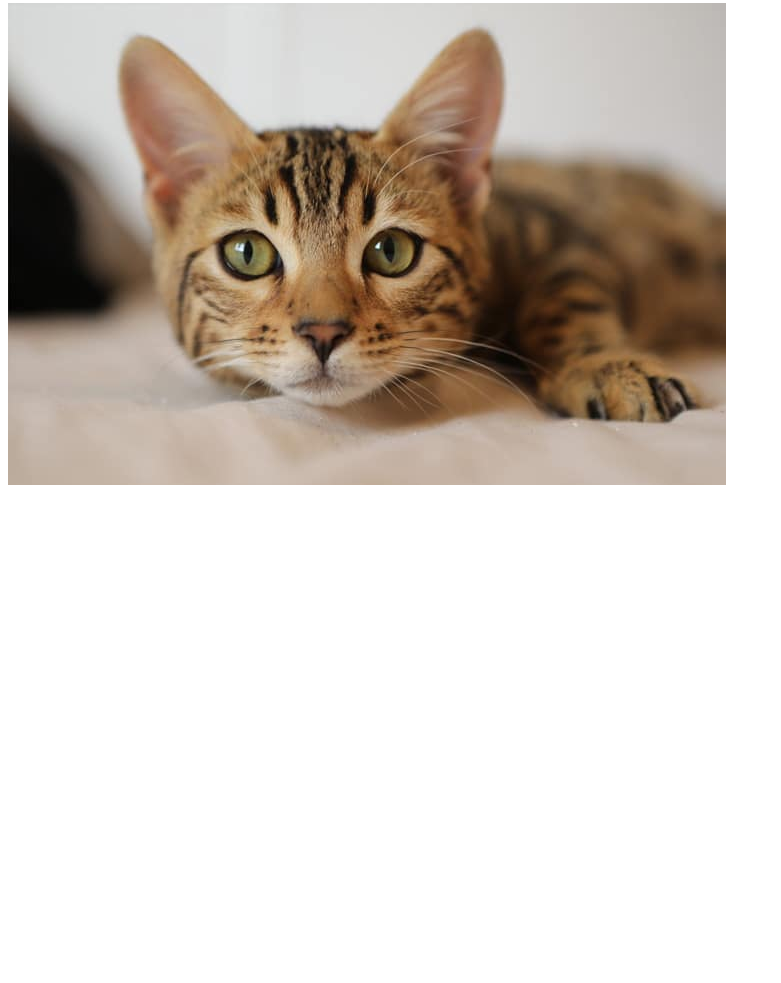
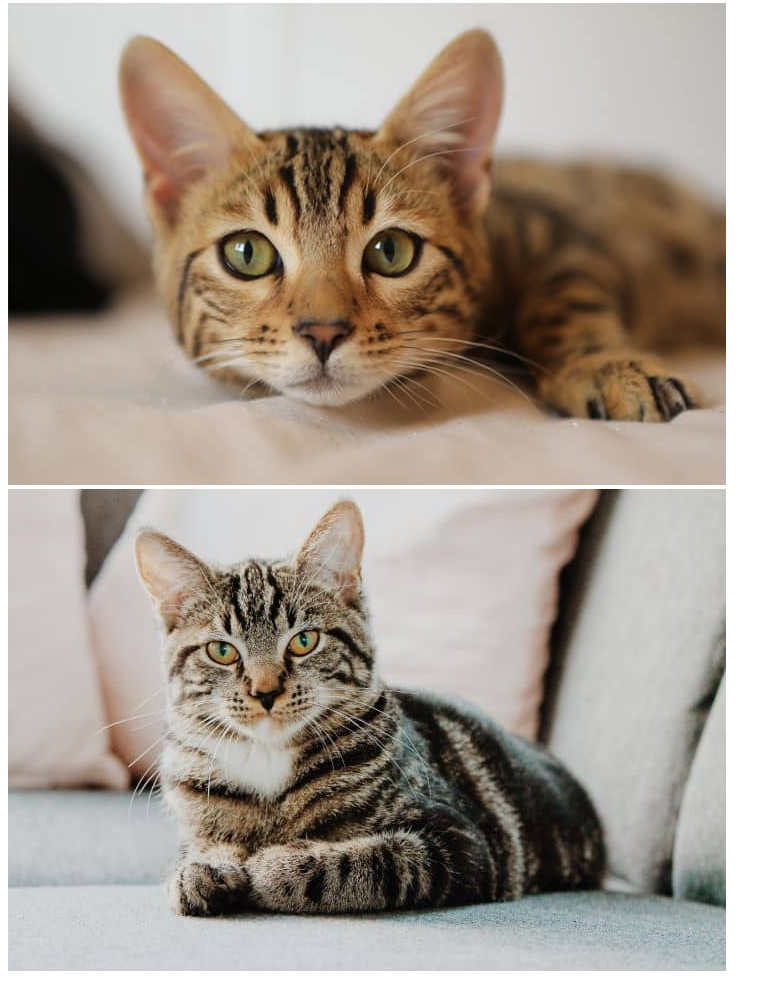
Before and after one commit to rudneisantiago/erros_repo, a plain HTML site: page Index.html in a window 1280 px wide. Shown: the part 167-1150 px from the top of the page, without its empty margins (0-781 px from the left). Before the commit the page ends 800 px from the top, so only its background shows below. Drawn offline with Linux system fonts and the light colour scheme.

Commit message:
caminho de arquivo

```diff
--- a/Index.html
+++ b/Index.html
@@ -14,5 +14,6 @@
       nesciunt debitis in pariatur voluptate dolorum? Magni, maiores ipsum!
     </p>
     <img src="assets/img/Gato1.jpg" alt="" />
+    <img src="assets/img/gato2.jpg" alt="" />
   </body>
 </html>
```
